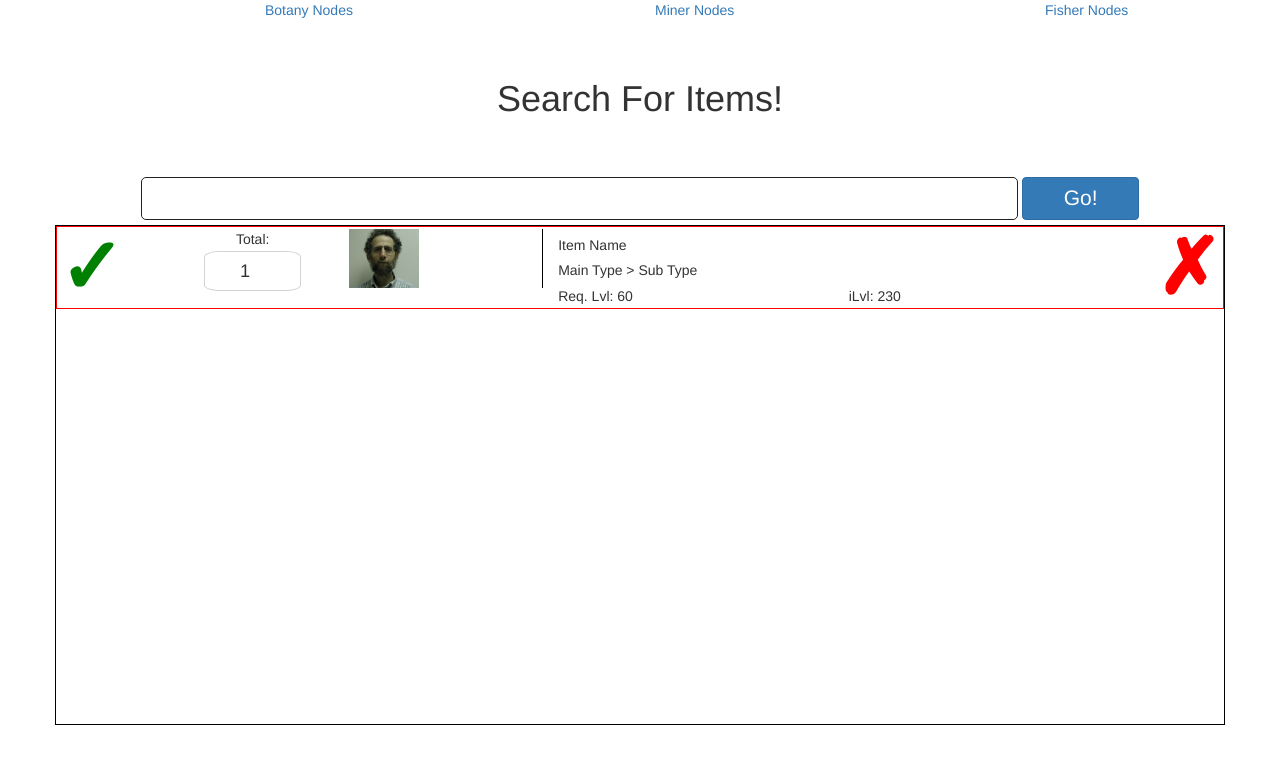
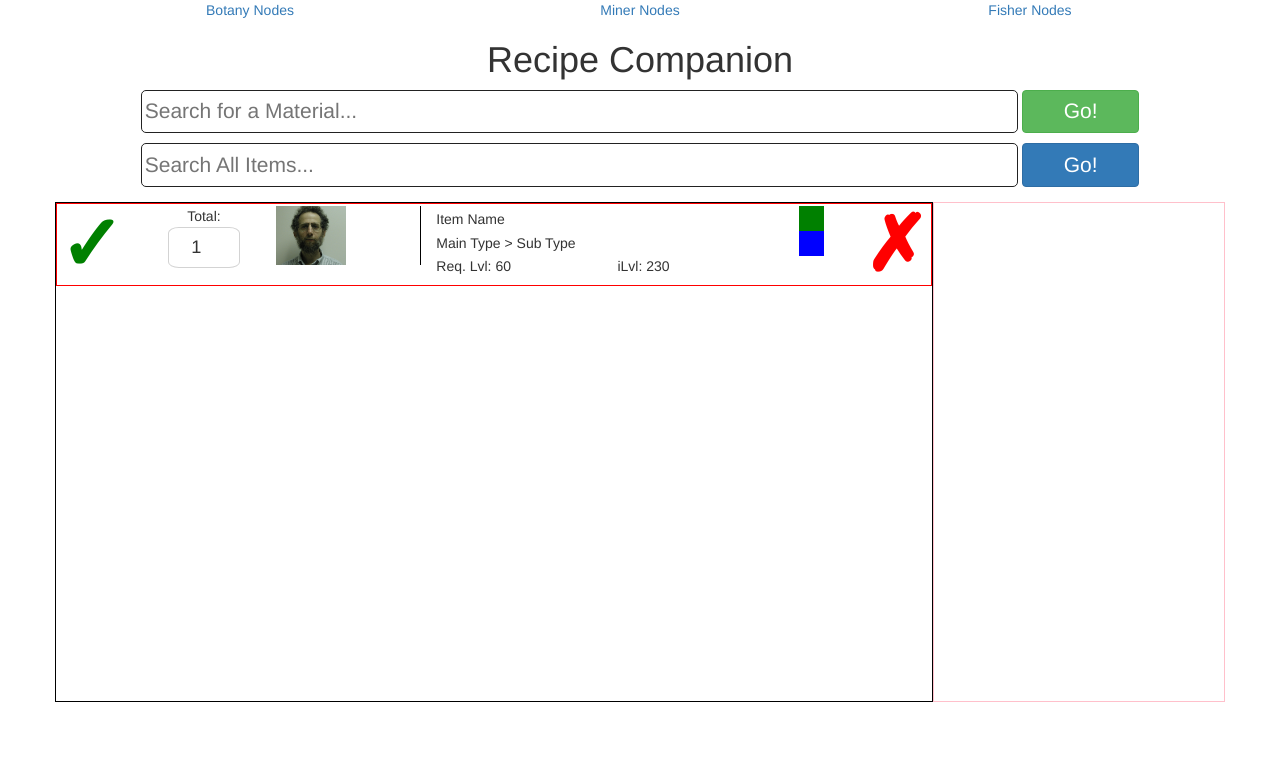
Before and after one commit to ChristianNguyendinh/ffxiv_companion, a Django app: page /items/ in a window 1280 px wide. Shown: the top 764 px of the page. Run offline with Django 3.2, Linux system fonts and the light colour scheme; data that the repository does not hold is empty; some libraries are stand-ins or nearby versions.

Commit message:
side panel for writing down items you are crafting

```diff
--- a/item_companion/static/item_companion/css/searchbar.css
+++ b/item_companion/static/item_companion/css/searchbar.css
@@ -89,7 +89,14 @@ html, body {
     opacity: 1;
 }
 
-#autocomplete {
+.list-box {
+    border: 1px solid pink;
+    min-height: 500px;
+    height: 75%;
+    padding: 0;
+}
+
+.autocomplete-input {
     font-size: 150%;
     width: 75%;
     padding: 0.5% 0.25%;
@@ -98,7 +105,7 @@ html, body {
     vertical-align: top;
 }
 
-#search-button {
+.search-button {
     font-size: 150%;
     padding: 0.5% 0.25%;
     margin: 0;
@@ -109,3 +116,7 @@ html, body {
 #search-bar-title {
     margin: 5%
 }
+
+#result-list {
+    font-size: 18px;
+}
--- a/item_companion/templates/item_companion/home.html
+++ b/item_companion/templates/item_companion/home.html
@@ -12,22 +12,28 @@
 
 {% block content %}
     <div class="container">
-        <div class="row">
-            <div class="col-xs-2 col-xs-offset-2">
+        <div class="row" style="text-align: center">
+            <div class="col-xs-4">
                 <a href="https://ffxiv.consolegameswiki.com/wiki/Botanist_Node_Locations" target="_blank">Botany Nodes</a>
             </div>
-            <div class="col-xs-2 col-xs-offset-2">
+            <div class="col-xs-4">
                 <a href="https://ffxiv.consolegameswiki.com/wiki/Mining_Node_Locations" target="_blank">Miner Nodes</a>
             </div>
-            <div class="col-xs-2 col-xs-offset-2">
+            <div class="col-xs-4">
                 <a href="https://ffxiv.consolegameswiki.com/wiki/Fishing_Locations" target="_blank">Fisher Nodes</a>
             </div>
         </div>
+
+        <div class="row" style="text-align: center">
+            <h1>Recipe Companion</h1>
+        </div>
+
         <div class="row">
-            {% include "item_companion/searchbar.html" with title="Search For Items!" function="myFunc" %}
+            {% include "item_companion/searchbar.html" with title="for a Material" type="material" function="addMaterial" btn="success" %}
+            {% include "item_companion/searchbar.html" with title="All Items" type="item" function="addItem" btn="primary" %}
         </div>
         <div class="row items-box-div">
-            <div class="col-xs-12 items-box">
+            <div class="col-xs-9 items-box">
 
                 <div class="row item-row">
 
@@ -43,7 +49,7 @@
                     <div class="col-xs-2 item-img-row">
                         <img src="{% static "item_companion/img/clyde.png" %}" class="item-img" />
                     </div>
-                    <div class="col-xs-6 item-info">
+                    <div class="col-xs-5 item-info">
                         <div class="row item-data">
                             <div class="col-xs-12">Item Name</div>
                         </div>
@@ -55,6 +61,13 @@
                             <div class="col-xs-6">iLvl: 230</div>
                         </div>
                     </div>
+                    <div class="col-xs-1">
+                        <!-- THIS IS WHERE THE GATHERING AND BUYING ICONS GO? -->
+                        <div>
+                            <div style="width:25px; height:25px; background-color:green"></div>
+                            <div style="width:25px; height:25px; background-color:blue"></div>
+                        </div>
+                    </div>
                     <div class="col-xs-1 item-remove">
                         <button type="button" class="close side-button" aria-label="Close" style="color: red" onclick="removeRow(this)">
                             <span aria-hidden="true" style="font-size:6vw;">&cross;</span>
@@ -62,6 +75,9 @@
                     </div>
                 </div>
 
+            </div>
+            <div class="col-xs-3 list-box">
+                <ul id="result-list"></ul>
             </div>
         </div>
     </div>
@@ -114,14 +130,13 @@
         }
 
         // What to do once a user selects an item
-        function myFunc(selection) {
+        function addMaterial(selection) {
             $.get({
-                url: '/items/item/' + selection.split(" ").join("_"),
+                url: "/items/item/" + selection.split(" ").join("_"),
             })
             .done(function(data) {
-                console.log(data)
-                // Add some sort of node with the item to something else?
-                $('.items-box').append(genItemRow(
+                console.log(data);
+                $(".items-box").append(genItemRow(
                     data.item_name,
                     data.img_url,
                     data.main_type,
@@ -130,6 +145,13 @@
                     data.req_lvl
                 ));
             });
+        }
+
+        function addItem(selection) {
+            console.log("Here")
+            var item = document.createElement("li");
+            item.innerHTML = selection;
+            $("#result-list").append(item)
         }
 
         function removeRow(button) {
--- a/item_companion/templates/item_companion/searchbar.html
+++ b/item_companion/templates/item_companion/searchbar.html
@@ -1,9 +1,8 @@
-<div id="content" style="width:100%; height:100%; text-align: center">
-    <h1 id="search-bar-title">{{ title }}</h1>
-    <form id="search-form" onsubmit="onFormSubmit(); return false;">
+<div id="content" style="width:100%; height:100%; text-align: center; margin-bottom: 10px">
+    <form id="{{ type }}-form" onsubmit="{{ type }}Submit(); return false;">
         <div style="display: inline-block; width: 100%; height: 100%;">
-            <input type="search" id="autocomplete"></input>
-            <button type="submit" class="btn btn-primary" id="search-button">Go!</button>
+            <input type="search" class="autocomplete-input" id="{{ type }}-input" placeholder="Search {{ title }}..."></input>
+            <button type="submit" class="btn btn-{{ btn }} search-button">Go!</button>
         </div>
     </form>
 </div>
@@ -12,24 +11,24 @@
     $(function() {
 
         $.ajax({
-            url: '/items/item-names/'
+            url: '/items/{{ type }}-names/'
         })
         .done(function(data) {
-            $("#autocomplete").autocomplete({
+            $("#{{ type }}-input").autocomplete({
                 maxHeight: null,
                 lookup: data['suggestions'],
                 onSelect: function(selection) {
-                    $("#autocomplete").val(selection['value']);
+                    $("#{{ type }}-input").val(selection['value']);
                     // Using jquery here explodes the stack for some reason
-                    document.getElementById('autocomplete').focus();
+                    document.getElementById('{{ type }}-input').focus();
                 }
             });
         })
 
     });
 
-    function onFormSubmit() {
-        var inputField = document.getElementById("autocomplete");
+    function {{ type }}Submit() {
+        var inputField = document.getElementById("{{ type }}-input");
         {{ function }}( inputField.value );
         inputField.value = "";
     };
--- a/item_companion/urls.py
+++ b/item_companion/urls.py
@@ -3,7 +3,8 @@ from . import views
 
 urlpatterns = [
 	url(r'^$', views.home),
-	url(r'^item/(?P<itemname>\w{,50})/$', views.single_item),
+	url(r'^item/(?P<itemname>[\w\']{,50})/$', views.single_item),
 	url(r'^item-names/$', views.all_item_names),
+	url(r'^material-names/$', views.all_material_names),
 	url(r'^item-full/$', views.all_item_full),
 ]
--- a/item_companion/views.py
+++ b/item_companion/views.py
@@ -34,6 +34,13 @@ def all_item_names(req):
 	return JsonResponse({ "suggestions": items })
 
 '''
+Return info about all materials only
+'''
+def all_material_names(req):
+	materials = [ { 'value': str(item.name) } for item in Items.objects.filter(main_type="Materials") ]
+	return JsonResponse({ "suggestions": materials })
+
+'''
 Return all info about all items
 '''
 def all_item_full(req):
```
